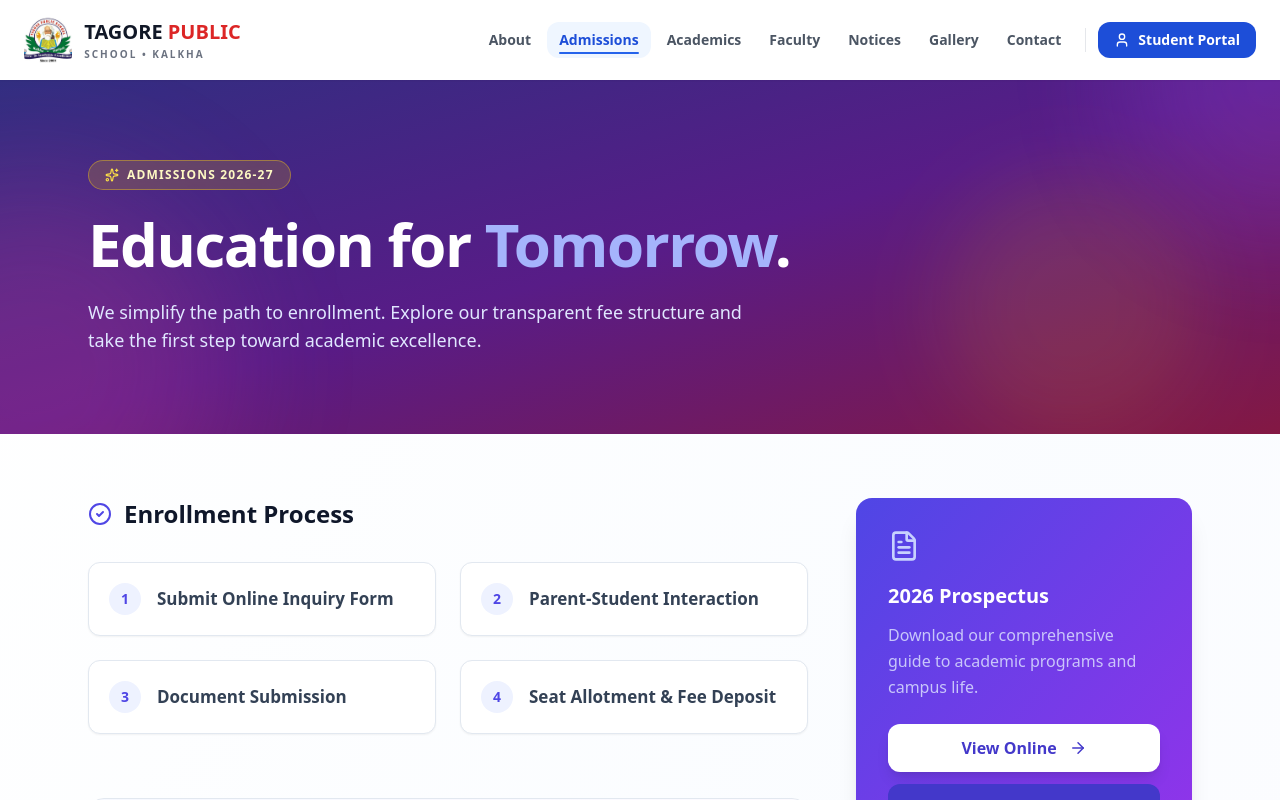
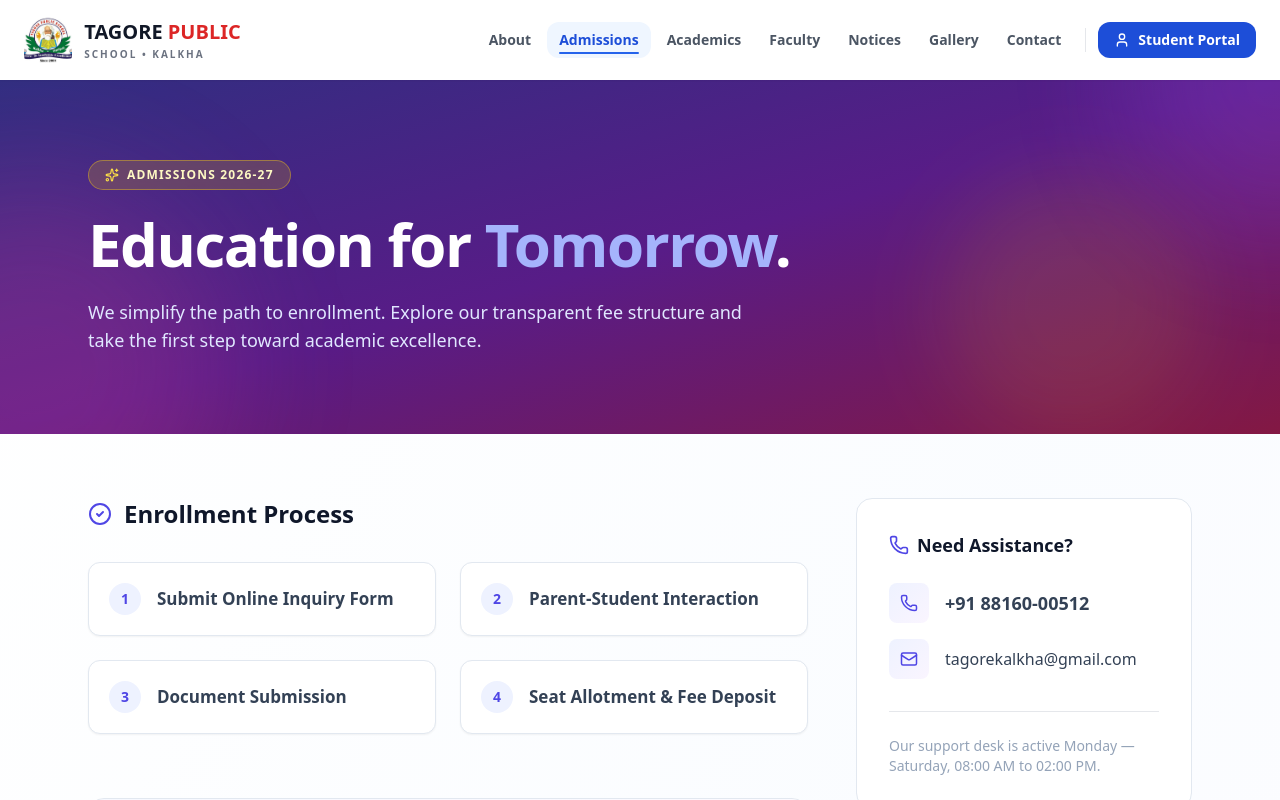
Before and after one commit to Percl0us/school-website, a React (Vite) app: page /admissions in a window 1280 px wide. Shown: the top 800 px of the page. Built offline with nearby package versions, Linux system fonts and the light colour scheme.

Commit message:
commented prospectus

```diff
--- a/src/pages/Admissions.jsx
+++ b/src/pages/Admissions.jsx
@@ -235,7 +235,7 @@
 
           {/* Sidebar */}
           <aside className="lg:col-span-4 space-y-6 md:space-y-8">
-            <RevealOnScroll>
+            {/* <RevealOnScroll>
               <div className="bg-gradient-to-br from-indigo-600 to-purple-600 rounded-2xl p-6 sm:p-8 text-white shadow-xl hover:shadow-2xl transition-all group">
                 <FileText className="text-indigo-200 mb-5" size={32} />
                 <h3 className="text-xl font-bold mb-3">2026 Prospectus</h3>
@@ -254,7 +254,7 @@
                   </button>
                 </div>
               </div>
-            </RevealOnScroll>
+            </RevealOnScroll> */}
 
             <RevealOnScroll delay="200ms">
               <div className="border border-slate-200 rounded-2xl p-6 sm:p-8 bg-white hover:shadow-lg transition-all">
```
